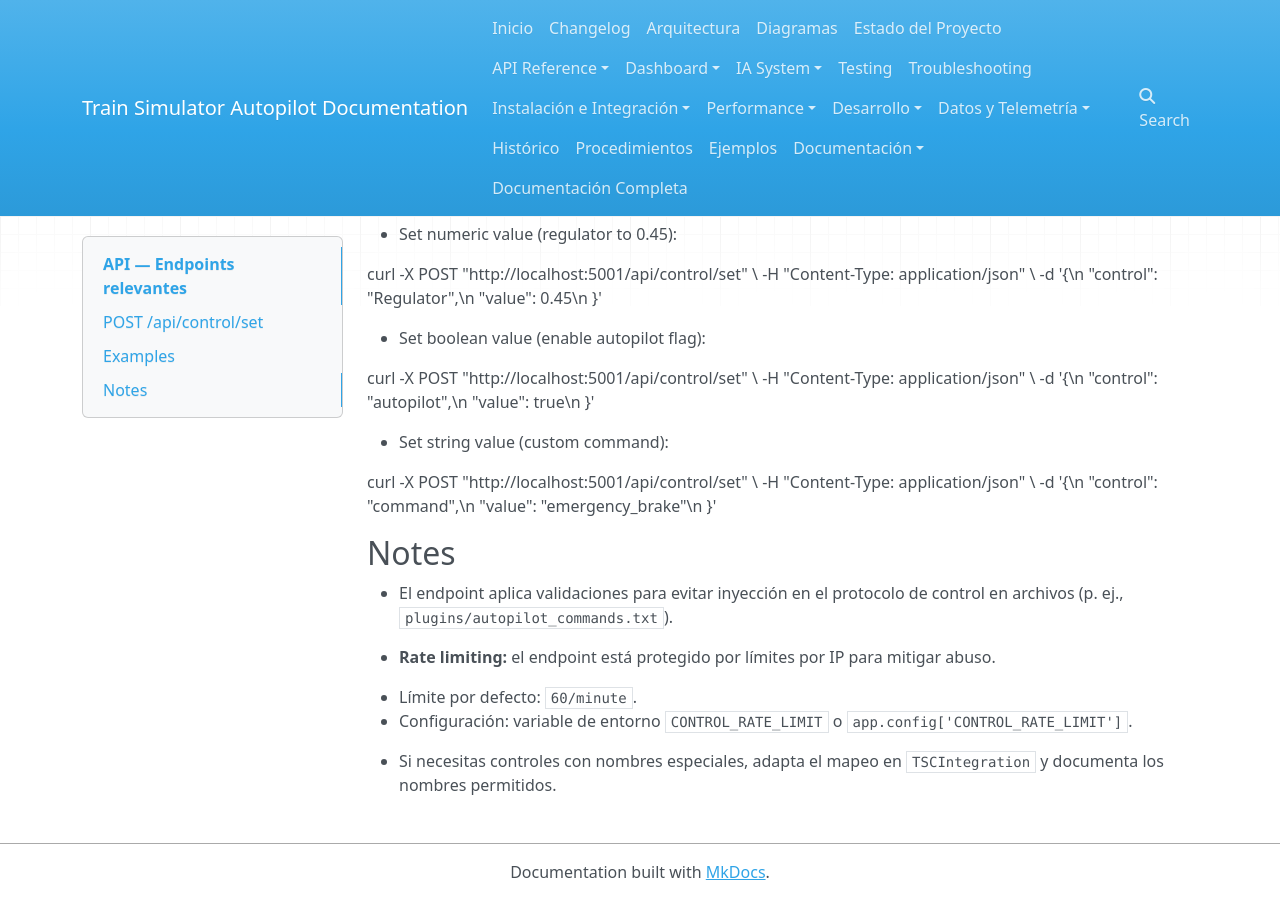
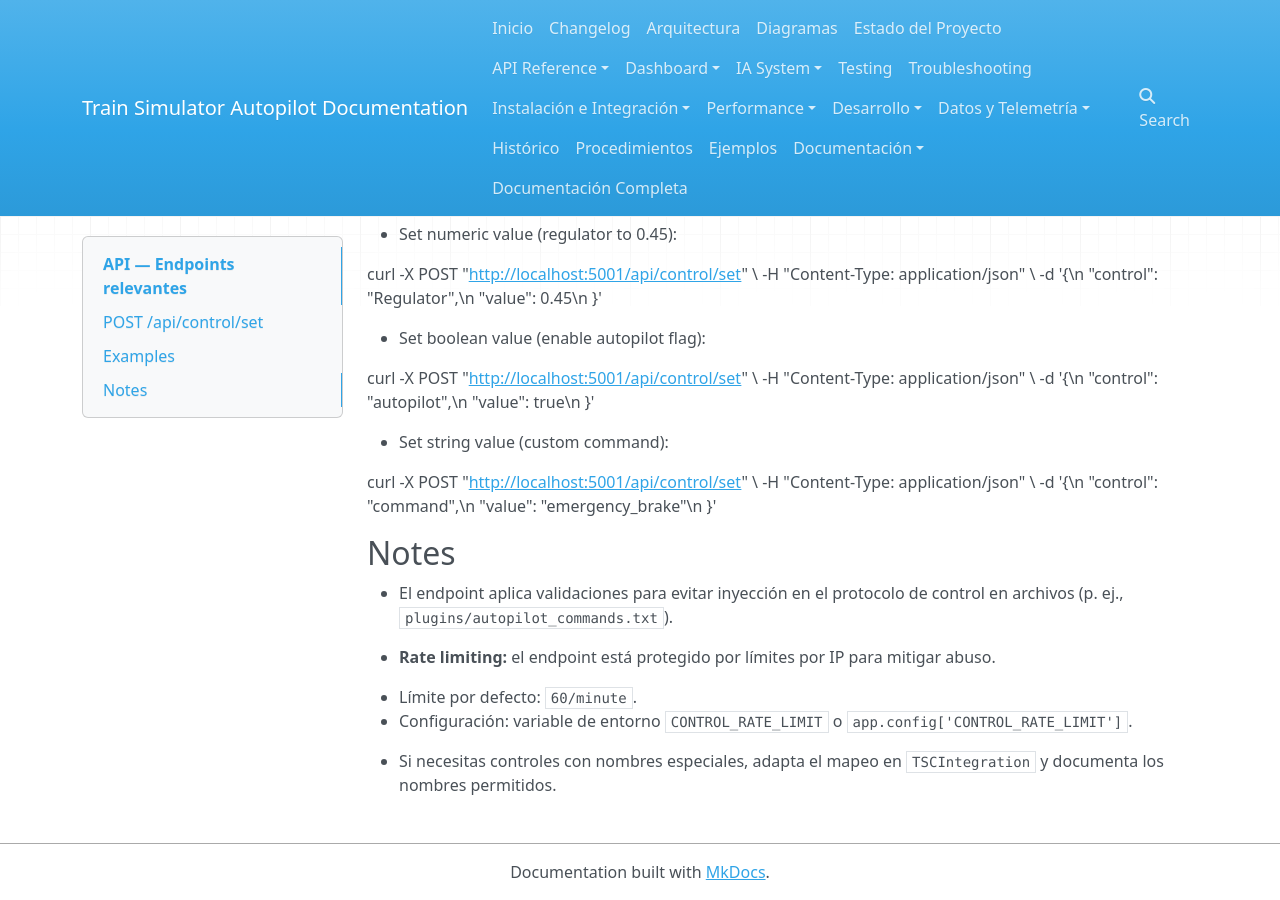
Before and after one commit to doski2/TrainSimulatorAutopilot, an MkDocs documentation site: the page built from docs/API.md, in a window 1280 px wide and 900 px high, scrolled down 901 px. Built offline with MkDocs 1.6.1, drawn with Linux system fonts in a browser that asks for light colours; nearby versions of some CDN libraries.

```diff
--- a/docs/API.md
+++ b/docs/API.md
@@ -1,7 +1,7 @@
 # API — Endpoints relevantes
 
-POST /api/control/set
----------------------
+## POST /api/control/set
+
 
 Establece un valor para un control del tren.
 
@@ -41,29 +41,29 @@ Responses:
 
   — integración `TSCIntegration` no disponible o fallo al enviar
 
-Examples
---------
+## Examples
+
 
 - Set numeric value (regulator to 0.45):
 
-  curl -X POST "http://localhost:5001/api/control/set" \
+  curl -X POST "<http://localhost:5001/api/control/set>" \
     -H "Content-Type: application/json" \
     -d '{\n      "control": "Regulator",\n      "value": 0.45\n    }'
 
 - Set boolean value (enable autopilot flag):
 
-  curl -X POST "http://localhost:5001/api/control/set" \
+  curl -X POST "<http://localhost:5001/api/control/set>" \
     -H "Content-Type: application/json" \
     -d '{\n      "control": "autopilot",\n      "value": true\n    }'
 
 - Set string value (custom command):
 
-  curl -X POST "http://localhost:5001/api/control/set" \
+  curl -X POST "<http://localhost:5001/api/control/set>" \
     -H "Content-Type: application/json" \
     -d '{\n      "control": "command",\n      "value": "emergency_brake"\n    }'
 
-Notes
------
+## Notes
+
 
 - El endpoint aplica validaciones para evitar inyección en el protocolo de
   control en archivos (p. ej., `plugins/autopilot_commands.txt`).
```
